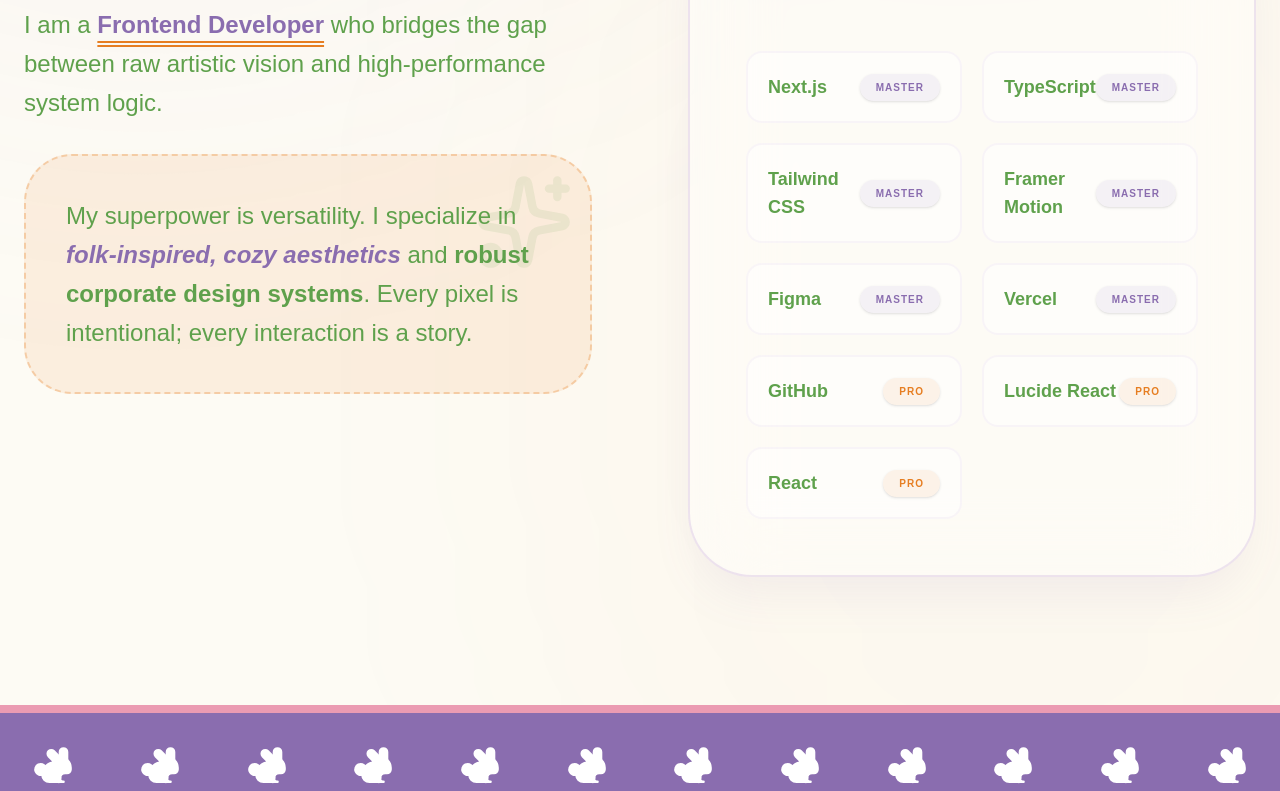
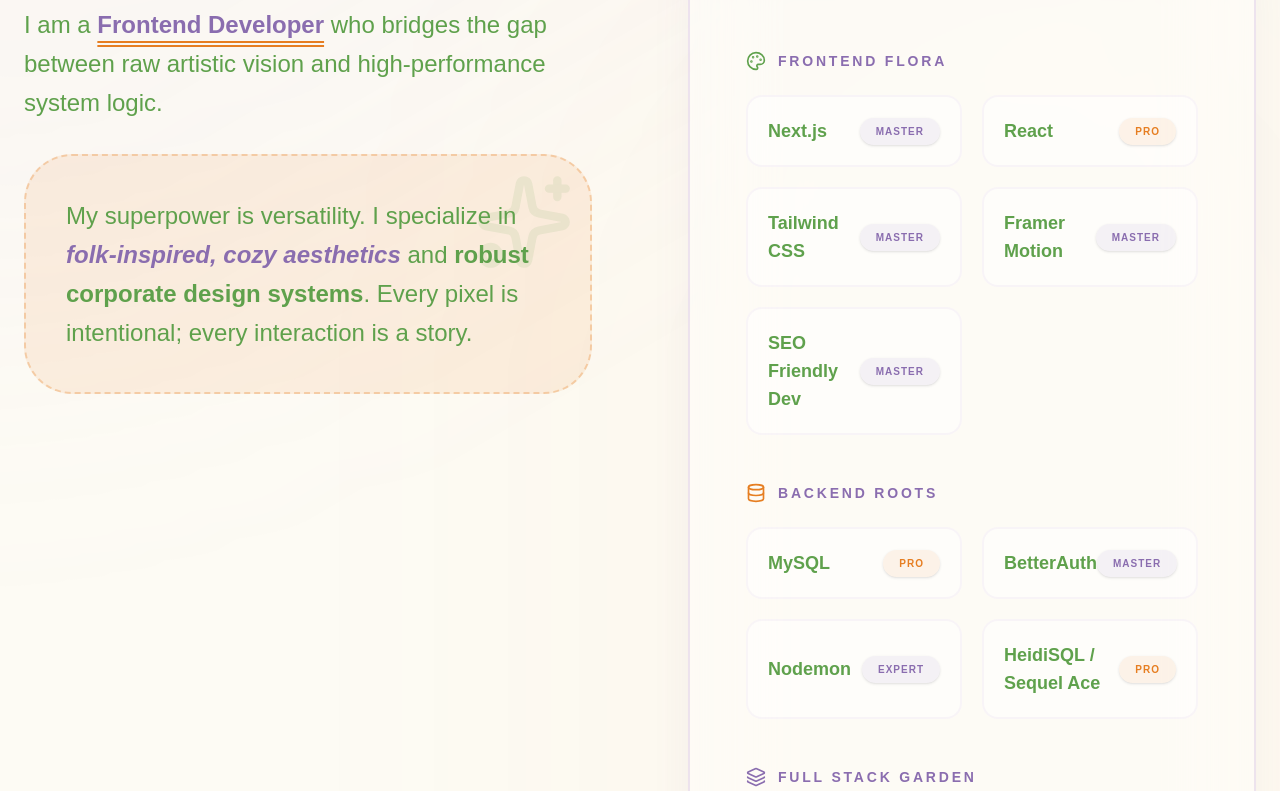
Before and after one commit to PixelStudio330/m1dnightbl00m, a Next.js app: page / in a window 1280 px wide. Shown: the part 1209-2000 px from the top of the page. Built offline with nearby package versions, Linux system fonts and the light colour scheme; a web font is replaced by a local one.

Commit message:
updated the skills

```diff
--- a/app/page.tsx
+++ b/app/page.tsx
@@ -4,7 +4,10 @@ import React, { useEffect, useState } from "react";
 import Image from "next/image";
 import Link from "next/link";
 import { motion, useMotionValue, useSpring } from "framer-motion";
-import { Flower2, Star, Zap, Sparkles, MousePointer2, Code2, Palette, Globe } from "lucide-react";
+import {
+  Flower2, Star, Zap, Sparkles, MousePointer2,
+  Code2, Palette, Globe, Database, Layers
+} from "lucide-react";
 
 export default function HomePage() {
   const [mounted, setMounted] = useState(false);
@@ -21,7 +24,7 @@ export default function HomePage() {
     const rect = e.currentTarget.getBoundingClientRect();
     const centerX = rect.left + rect.width / 2;
     const centerY = rect.top + rect.height / 2;
-    mouseX.set((e.clientX - centerX) * 0.3); // Increased pull for a "stickier" feel
+    mouseX.set((e.clientX - centerX) * 0.3);
     mouseY.set((e.clientY - centerY) * 0.3);
   };
 
@@ -30,16 +33,39 @@ export default function HomePage() {
     mouseY.set(0);
   };
 
-  const skills = [
+  // Categorized Skills Data
+  const skillCategories = [
+    {
+      title: "Frontend Flora",
+      icon: <Palette size={20} className="text-[#5FA14C]" />,
+      items: [
         { name: "Next.js", level: "Master", color: "#8A6DAF" },
-    { name: "TypeScript", level: "Master", color: "#8A6DAF" },
+        { name: "React", level: "Pro", color: "#E67E22" },
         { name: "Tailwind CSS", level: "Master", color: "#8A6DAF" },
         { name: "Framer Motion", level: "Master", color: "#8A6DAF" },
-    { name: "Figma", level: "Master", color: "#8A6DAF" },
+        { name: "SEO Friendly Dev", level: "Master", color: "#8A6DAF" },
+      ],
+    },
+    {
+      title: "Backend Roots",
+      icon: <Database size={20} className="text-[#E67E22]" />,
+      items: [
+        { name: "MySQL", level: "Pro", color: "#E67E22" },
+        { name: "BetterAuth", level: "Master", color: "#8A6DAF" },
+        { name: "Nodemon", level: "Expert", color: "#8A6DAF" },
+        { name: "HeidiSQL / Sequel Ace", level: "Pro", color: "#E67E22" },
+      ],
+    },
+    {
+      title: "Full Stack Garden",
+      icon: <Layers size={20} className="text-[#8A6DAF]" />,
+      items: [
+        { name: "TypeScript", level: "Master", color: "#8A6DAF" },
         { name: "Vercel", level: "Master", color: "#8A6DAF" },
         { name: "GitHub", level: "Pro", color: "#E67E22" },
         { name: "Lucide React", level: "Pro", color: "#E67E22" },
-    { name: "React", level: "Pro", color: "#E67E22" },
+      ],
+    },
   ];
 
   if (!mounted) return null;
@@ -103,13 +129,6 @@ export default function HomePage() {
               Salam! <br />
               <span className="relative inline-block text-transparent bg-clip-text bg-gradient-to-r from-[#8A6DAF] via-[#C7A9D9] to-[#8A6DAF] bg-[length:200%_auto] animate-gradient-slow pb-2">
                 I&apos;m Nahar.
-                <motion.span
-                  animate={{ y: [0, -15, 0], rotate: [0, 15, 0] }}
-                  transition={{ repeat: Infinity, duration: 3, ease: "easeInOut" }}
-                  className="absolute -right-16 top-0 text-[#E67E22] hidden md:block"
-                >
-
-                </motion.span>
               </span>
             </motion.h1>
 
@@ -138,7 +157,6 @@ export default function HomePage() {
                     View My Masterpieces
                     <Flower2 size={24} className="group-hover:rotate-180 transition-transform duration-700" />
                   </span>
-                  {/* Liquid fill effect */}
                   <motion.div className="absolute inset-0 bg-[#5FA14C] translate-y-[100%] group-hover:translate-y-0 transition-transform duration-500 ease-[cubic-bezier(0.19,1,0.22,1)]" />
                 </motion.button>
               </Link>
@@ -154,7 +172,6 @@ export default function HomePage() {
             transition={{ type: "spring", damping: 15, stiffness: 100, delay: 0.4 }}
             className="relative w-full aspect-square max-w-[550px]"
           >
-            {/* Blobbing Background */}
             <motion.div
               animate={{
                 borderRadius: ["40% 60% 70% 30% / 40% 50% 60% 70%", "60% 40% 30% 70% / 60% 30% 70% 40%", "40% 60% 70% 30% / 40% 50% 60% 70%"]
@@ -163,7 +180,6 @@ export default function HomePage() {
               className="absolute inset-0 bg-gradient-to-tr from-[#8A6DAF]/30 to-[#5FA14C]/20 blur-3xl scale-110"
             />
 
-            {/* Custom Masked Image Container */}
             <div
               className="w-full h-full bg-[#8A6DAF] shadow-[0_40px_100px_-20px_rgba(138,109,175,0.4)] relative z-10 overflow-hidden border-[12px] border-white/50 group"
               style={{ clipPath: "polygon(50% 0%, 83% 12%, 100% 43%, 94% 78%, 68% 100%, 32% 100%, 6% 78%, 0% 43%, 17% 12%)" }}
@@ -178,7 +194,6 @@ export default function HomePage() {
               <div className="absolute inset-0 bg-gradient-to-t from-[#8A6DAF]/20 to-transparent opacity-0 group-hover:opacity-100 transition-opacity duration-500" />
             </div>
 
-            {/* Floating Assets */}
             <motion.div
               animate={{ y: [0, -25, 0], rotate: [15, -10, 15] }}
               transition={{ duration: 6, repeat: Infinity, ease: "easeInOut" }}
@@ -237,7 +252,7 @@ export default function HomePage() {
             </div>
           </motion.div>
 
-          {/* Skills Grid */}
+          {/* Categorized Skills Grid */}
           <motion.div
             initial={{ opacity: 0, scale: 0.95 }}
             whileInView={{ opacity: 1, scale: 1 }}
@@ -252,13 +267,21 @@ export default function HomePage() {
               <Globe className="text-[#C7A9D9] animate-spin-slow" size={32} />
             </div>
 
+            <div className="space-y-12">
+              {skillCategories.map((category, catIndex) => (
+                <div key={category.title} className="space-y-6">
+                  <div className="flex items-center gap-3 text-[#8A6DAF]">
+                    {category.icon}
+                    <h4 className="text-sm font-black uppercase tracking-[0.2em]">{category.title}</h4>
+                  </div>
+
                   <div className="grid grid-cols-1 sm:grid-cols-2 gap-5">
-              {skills.map((skill, index) => (
+                    {category.items.map((skill, index) => (
                       <motion.div
                         key={skill.name}
                         initial={{ opacity: 0, y: 15 }}
                         whileInView={{ opacity: 1, y: 0 }}
-                  transition={{ delay: index * 0.08, ease: "easeOut" }}
+                        transition={{ delay: (catIndex * 0.1) + (index * 0.08), ease: "easeOut" }}
                         whileHover={{
                           scale: 1.05,
                           backgroundColor: "rgba(255,255,255,0.9)",
@@ -278,11 +301,14 @@ export default function HomePage() {
                       </motion.div>
                     ))}
                   </div>
+                </div>
+              ))}
+            </div>
           </motion.div>
         </div>
       </section>
 
-      {/* Floating Status / Mode Toggle */}
+      {/* Floating Status */}
       <motion.div
         drag
         dragConstraints={{ left: 0, right: 0, top: 0, bottom: 0 }}
```
Lines whose indentation alone changed are shown as unchanged.
